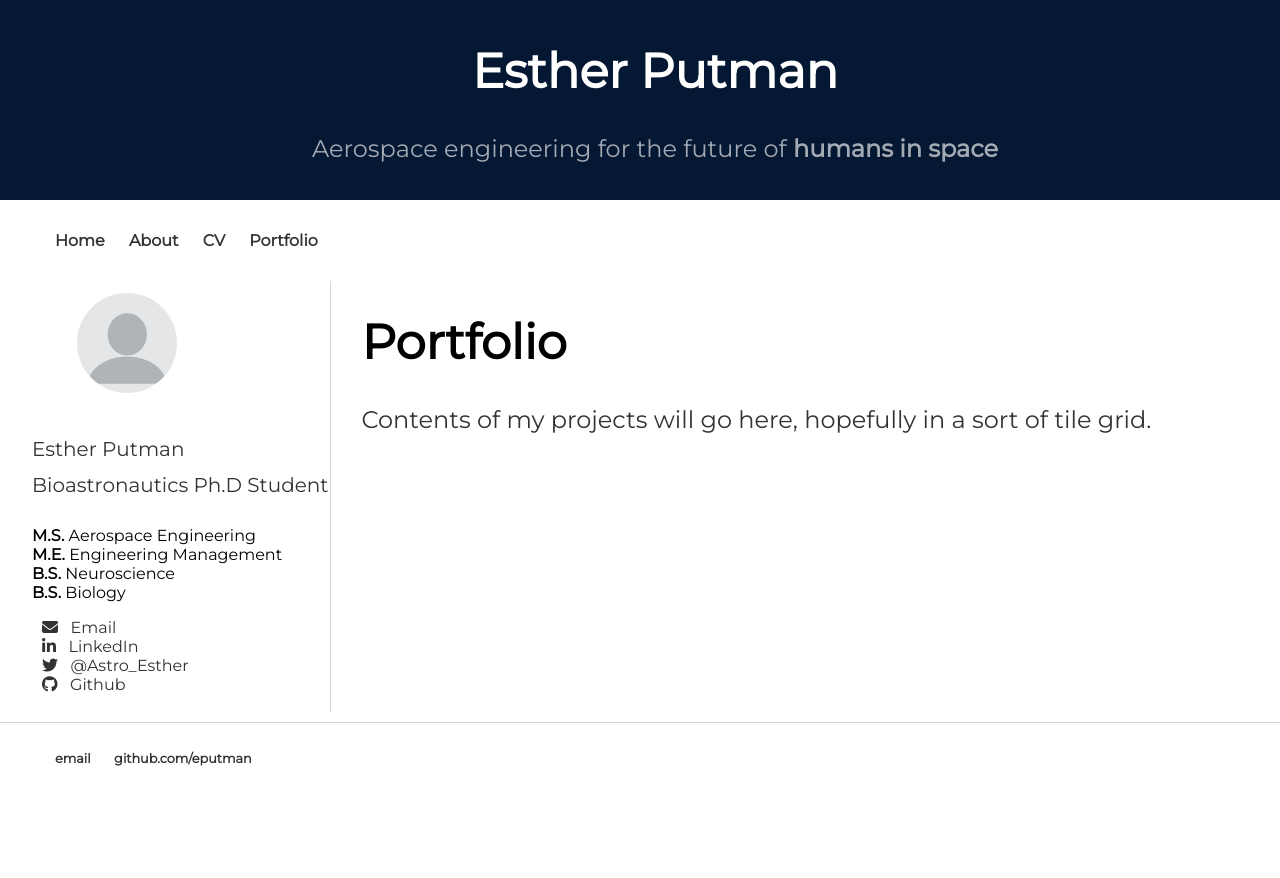
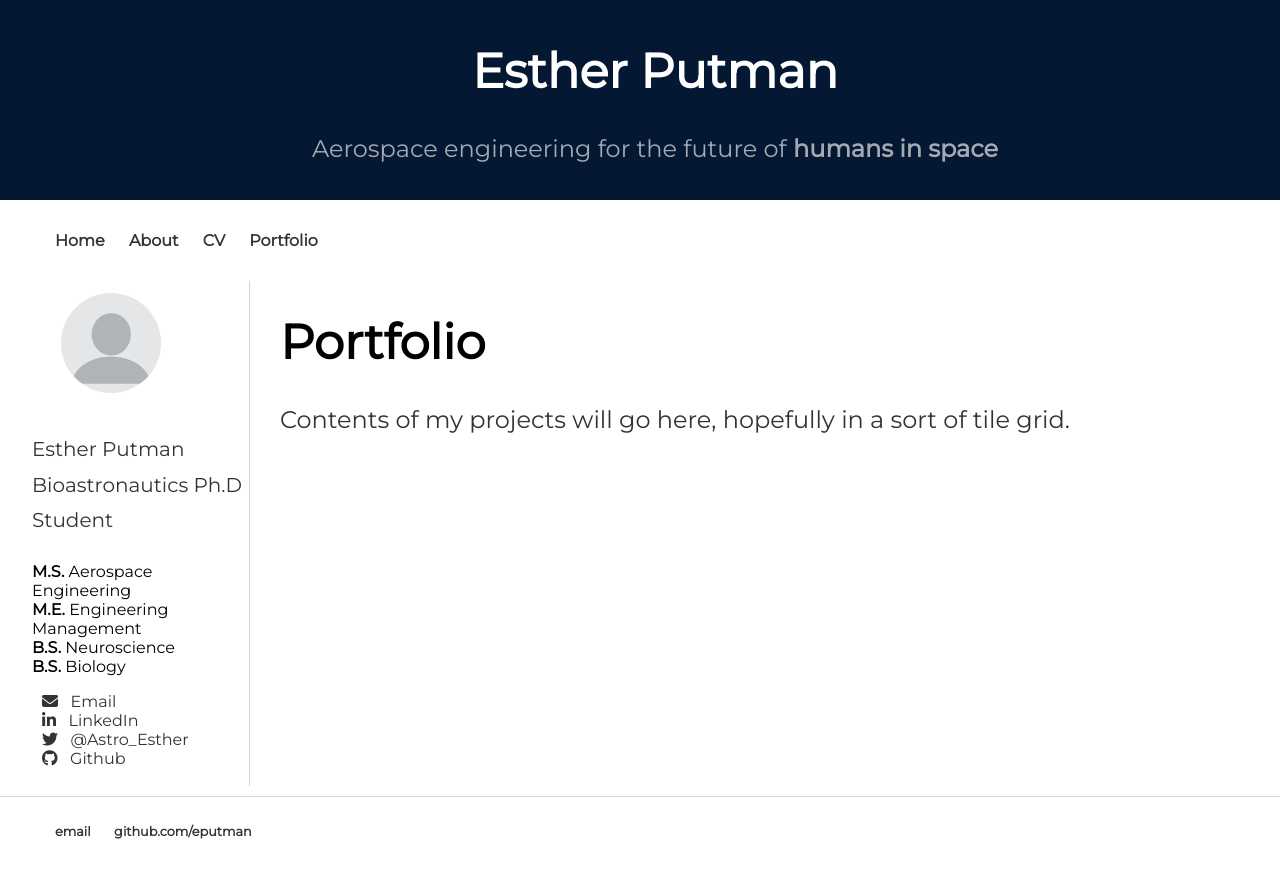
Before and after one commit to eputman/eputman.github.io, a Jekyll site: the page built from portfolio/index.html, in a window 1280 px wide. Shown: the top 878 px of the page. Built offline with Jekyll 4.4.1, drawn with Linux system fonts in a browser that asks for light colours; nearby versions of some CDN libraries.

Commit message:
Update main.css

```diff
--- a/css/main.css
+++ b/css/main.css
@@ -119,6 +119,7 @@ ul.posts li {
      position: sticky;
      top: 0.5em;
      border-right: 1px solid #d5d5d5;
+     width: 250px;
      min-width: 250px;
      height: auto;
      background: #ffffff;
```
